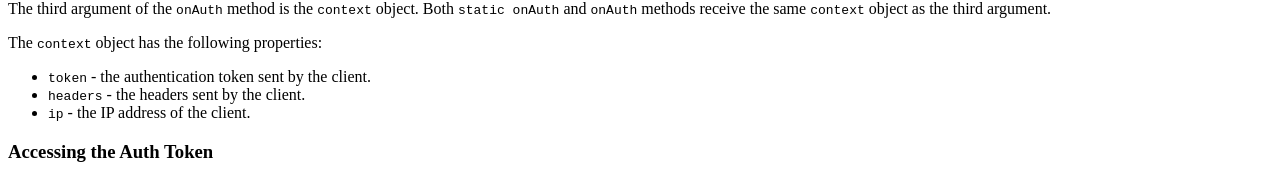
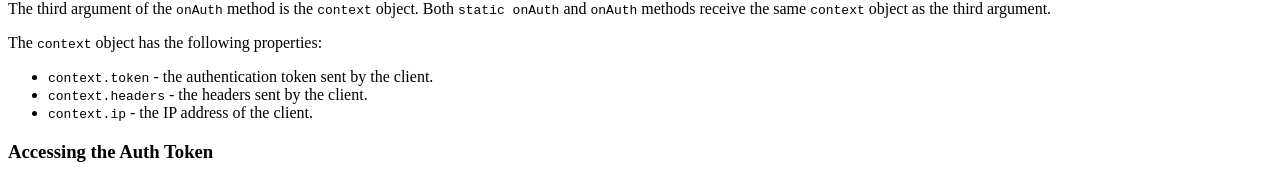
Before and after one commit to colyseus/docs, a Next.js app: page /auth/room in a window 1280 px wide. Shown: the part 1397-1569 px from the top of the page. Built offline with nearby package versions, Linux system fonts and the light colour scheme.

Commit message:
context.{} docs

```diff
--- a/pages/auth/room.mdx
+++ b/pages/auth/room.mdx
@@ -112,9 +112,9 @@ The third argument of the `onAuth` method is the `context` object. Both `static
 
 The `context` object has the following properties:
 
-- `token` - the authentication token sent by the client.
-- `headers` - the headers sent by the client.
-- `ip` - the IP address of the client.
+- `context.token` - the authentication token sent by the client.
+- `context.headers` - the headers sent by the client.
+- `context.ip` - the IP address of the client.
 
 ### Accessing the Auth Token
 
```
